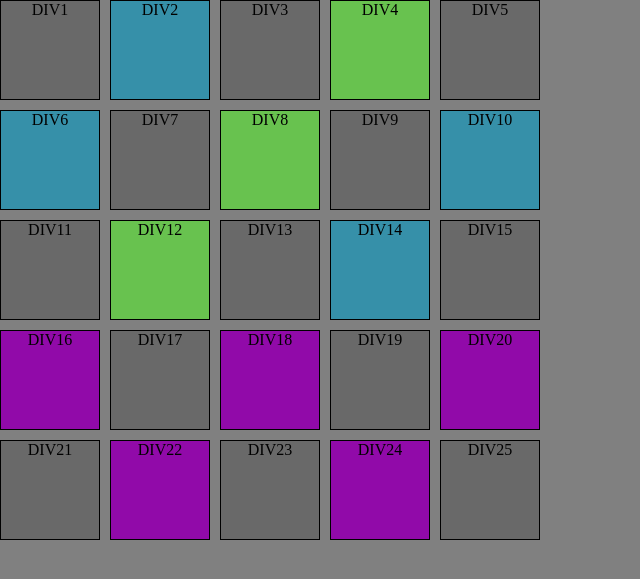
After one commit to staponkust/Klases-darbas, a PHP site: page /lenta_su_css_grid.html in a window 1280 px wide. The commit adds this page. Shown: the top 579 px of the page, without its empty margins (0-640 px from the left). Run offline with PHP 8.4, Linux system fonts and the light colour scheme.

Commit message:
CSS gridas

```diff
--- /dev/null
+++ b/css/css_grid_lenta.css
@@ -0,0 +1,207 @@
+body {
+    background-color: grey;
+}
+.grid_talpykla {
+    display: grid;
+    grid-template-columns: 100px 100px 100px 100px 100px;
+    grid-template-rows: 100px 100px 100px 100px 100px;
+    grid-template-areas:
+          'div1 div2 div3 div4 div5'
+          'div6 div7 div8 div9 div10'
+          'div11 div12 div13 div14 div15'
+          'div16 div17 div18 div19 div20'
+          'div21 div22 div23 div24 div25';
+    grid-gap:10px;
+
+}
+.item1{
+    grid-area: div1;
+    justify-content: center;
+    align-content: center;
+    display: flex;
+    border: 1px solid black;
+}
+.item2{
+    grid-area: div2;
+    justify-content: center;
+    align-content: center;
+    display: flex;
+    border: 1px solid black;
+    background-color: #3690a9;
+}
+.item3{
+    grid-area: div3;
+    justify-content: center;
+    align-content: center;
+    display: flex;
+    border: 1px solid black;
+}
+.item4{
+    grid-area: div4;
+    justify-content: center;
+    align-content: center;
+    display: flex;
+    border: 1px solid black;
+    background-color: #68c24f;
+}
+.item5{
+    grid-area: div5;
+    justify-content: center;
+    align-content: center;
+    display: flex;
+    border: 1px solid black;
+}
+.item6{
+    grid-area: div6;
+    justify-content: center;
+    align-content: center;
+    display: flex;
+    border: 1px solid black;
+    background-color: #3690a9;
+}
+.item7{
+    grid-area: div7;
+    justify-content: center;
+    align-content: center;
+    display: flex;
+    border: 1px solid black;
+}
+.item8{
+    grid-area: div8;
+    justify-content: center;
+    align-content: center;
+    display: flex;
+    border: 1px solid black;
+    background-color: #68c24f;
+}
+.item9{
+    grid-area: div9;
+    justify-content: center;
+    align-content: center;
+    display: flex;
+    border: 1px solid black;
+}
+.item10{
+    grid-area: div10;
+    justify-content: center;
+    align-content: center;
+    display: flex;
+    border: 1px solid black;
+    background-color: #3690a9;
+}
+.item11{
+    grid-area: div11;
+    justify-content: center;
+    align-content: center;
+    display: flex;
+    border: 1px solid black;
+}
+.item12{
+    grid-area: div12;
+    justify-content: center;
+    align-content: center;
+    display: flex;
+    border: 1px solid black;
+    background-color: #68c24f;
+}
+.item13{
+    grid-area: div13;
+    justify-content: center;
+    align-content: center;
+    display: flex;
+    border: 1px solid black;
+}
+.item14{
+    grid-area: div14;
+    justify-content: center;
+    align-content: center;
+    display: flex;
+    border: 1px solid black;
+    background-color: #3690a9;
+
+}
+.item15{
+    grid-area: div15;
+    justify-content: center;
+    align-content: center;
+    display: flex;
+    border: 1px solid black;
+}
+.item16{
+    grid-area: div16;
+    justify-content: center;
+    align-content: center;
+    display: flex;
+    border: 1px solid black;
+    background-color: #910aa9;
+}
+.item17{
+    grid-area: div17;
+    justify-content: center;
+    align-content: center;
+    display: flex;
+    border: 1px solid black;
+}
+.item18{
+    grid-area: div18;
+    justify-content: center;
+    align-content: center;
+    display: flex;
+    border: 1px solid black;
+    background-color: #910aa9;
+}
+.item19{
+    grid-area: div19;
+    justify-content: center;
+    align-content: center;
+    display: flex;
+    border: 1px solid black;
+}
+.item20{
+    grid-area: div20;
+    justify-content: center;
+    align-content: center;
+    display: flex;
+    border: 1px solid black;
+    background-color: #910aa9;
+}
+.item21{
+    grid-area: div21;
+    justify-content: center;
+    align-content: center;
+    display: flex;
+    border: 1px solid black;
+}
+.item22{
+    grid-area: div22;
+    justify-content: center;
+    align-content: center;
+    display: flex;
+    border: 1px solid black;
+    background-color: #910aa9;
+}
+.item23{
+    grid-area: div23;
+    justify-content: center;
+    align-content: center;
+    display: flex;
+    border: 1px solid black;
+}
+.item24{
+    grid-area: div24;
+    justify-content: center;
+    align-content: center;
+    display: flex;
+    border: 1px solid black;
+    background-color: #910aa9;
+}
+.item25{
+    grid-area: div25;
+    justify-content: center;
+    align-content: center;
+    display: flex;
+    border: 1px solid black;
+}
+.grid_talpykla div:nth-child(odd){
+    background-color: dimgrey;
+}
--- /dev/null
+++ b/lenta_su_css_grid.html
@@ -0,0 +1,38 @@
+<!DOCTYPE html>
+<html lang="en">
+<head>
+    <meta charset="UTF-8">
+    <link rel="stylesheet" type="text/css" href="css/normalize.css">
+    <link rel="stylesheet" type="text/css" href="css/css_grid_lenta.css">
+    <title>Lenta su css Grid</title>
+</head>
+<body>
+<div class="grid_talpykla">
+    <div class="item1">DIV1</div>
+    <div class="item2">DIV2</div>
+    <div class="item3">DIV3</div>
+    <div class="item4">DIV4</div>
+    <div class="item5">DIV5</div>
+    <div class="item6">DIV6</div>
+    <div class="item7">DIV7</div>
+    <div class="item8">DIV8</div>
+    <div class="item9">DIV9</div>
+    <div class="item10">DIV10</div>
+    <div class="item11">DIV11</div>
+    <div class="item12">DIV12</div>
+    <div class="item13">DIV13</div>
+    <div class="item14">DIV14</div>
+    <div class="item15">DIV15</div>
+    <div class="item16">DIV16</div>
+    <div class="item17">DIV17</div>
+    <div class="item18">DIV18</div>
+    <div class="item19">DIV19</div>
+    <div class="item20">DIV20</div>
+    <div class="item21">DIV21</div>
+    <div class="item22">DIV22</div>
+    <div class="item23">DIV23</div>
+    <div class="item24">DIV24</div>
+    <div class="item25">DIV25</div>
+</div>
+</body>
+</html>
```
Also changed, not shown: css/lenta.css (+5 -2 lines).
